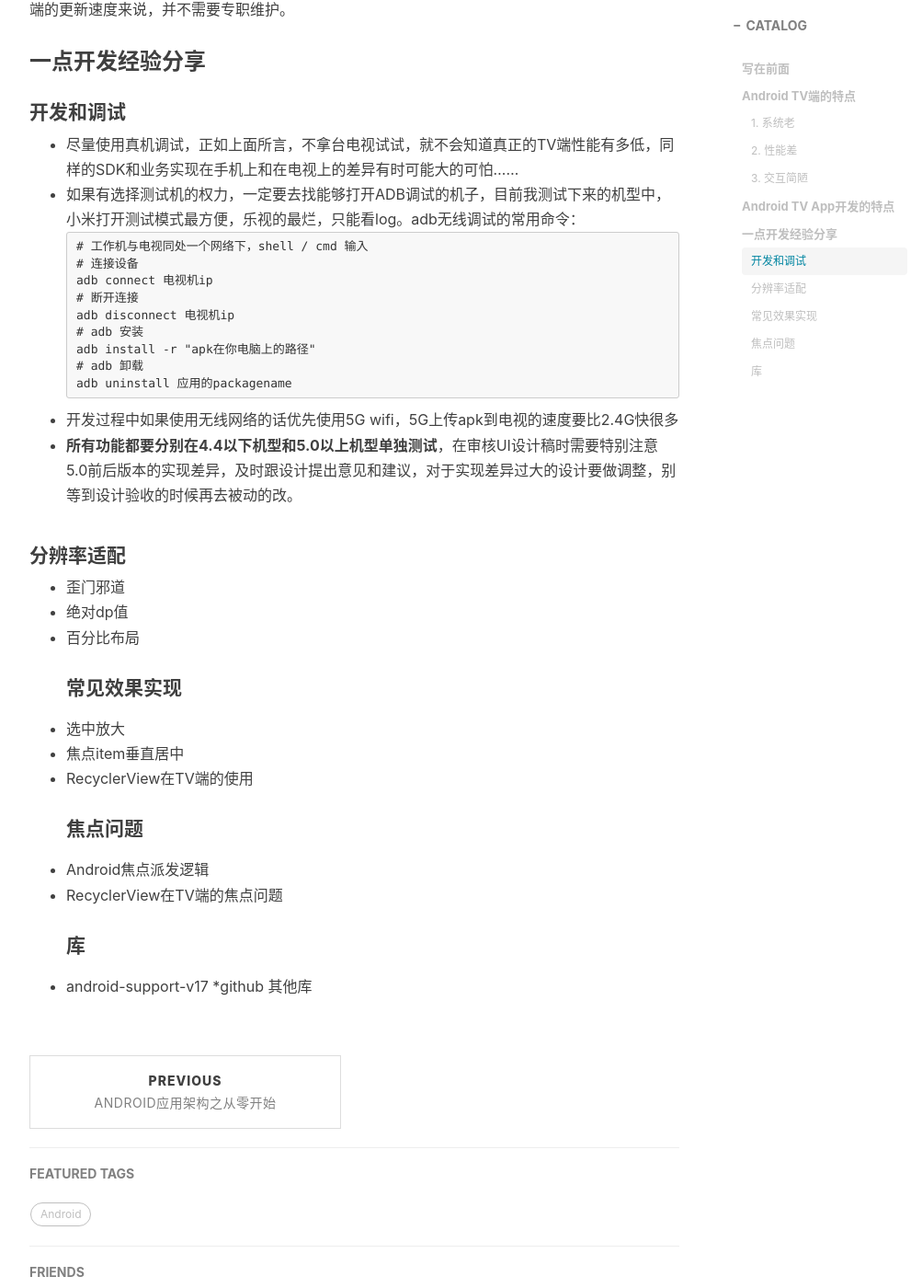
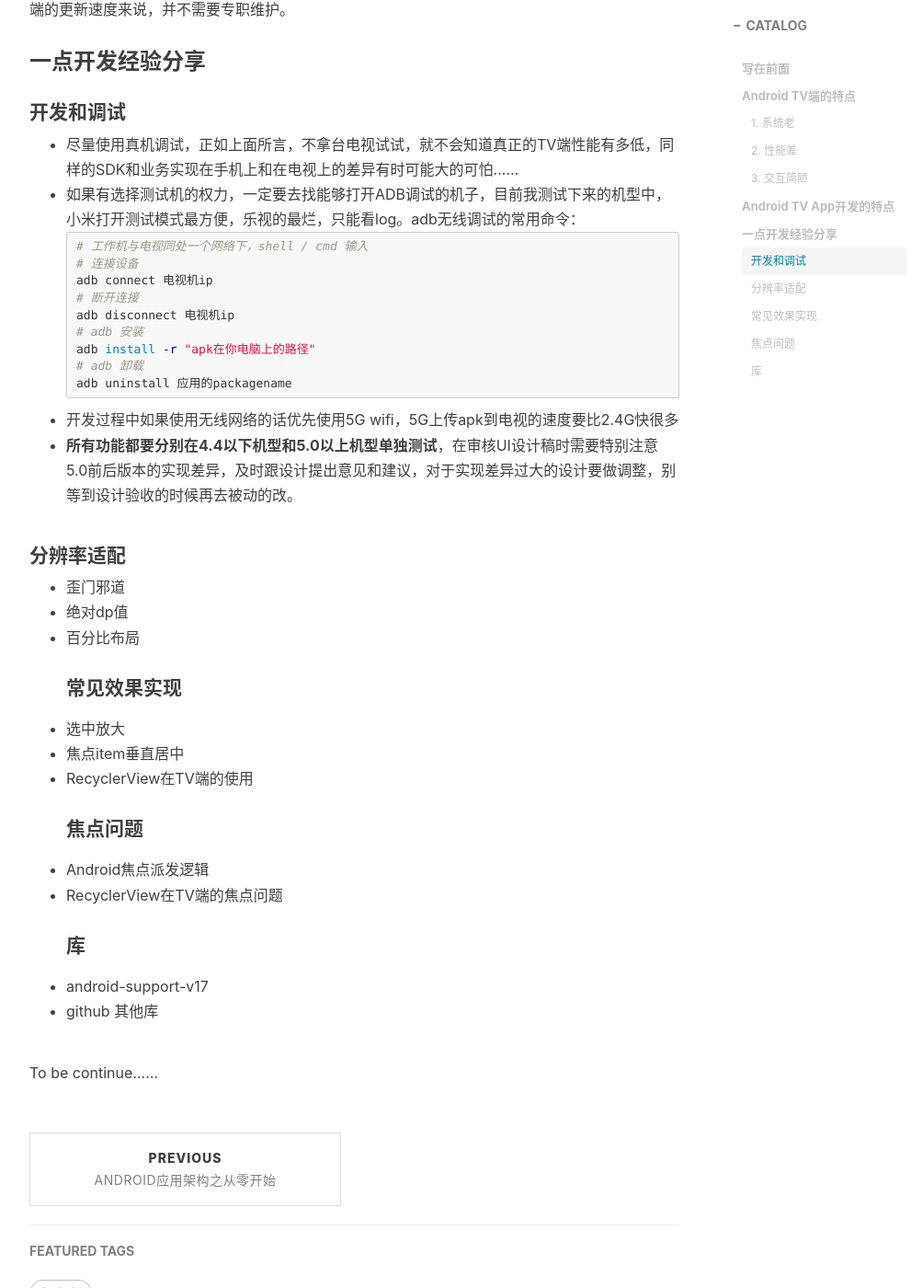
Before and after one commit to lx8421bcd/lx8421bcd.github.io, a Jekyll site: the page built from _posts/2018-12-06-AndroidTV端开发随笔.md, in a window 1280 px wide and 1400 px high, scrolled down 2100 px. Shown: the whole window at 92% size, without its empty margins (233-1236 px from the left). Built offline with Jekyll 4.4.1, drawn with Linux system fonts in a browser that asks for light colours; nearby versions of some CDN libraries; comment, search, counter and statistics services are not loaded.

Commit message:
update TBD mark

````diff
--- a/_posts/2018-12-06-AndroidTV端开发随笔.md
+++ b/_posts/2018-12-06-AndroidTV端开发随笔.md
@@ -49,7 +49,7 @@ __功能简单，输入较少，音视频为主，性能优化要求较高__
 #### 开发和调试
 * 尽量使用真机调试，正如上面所言，不拿台电视试试，就不会知道真正的TV端性能有多低，同样的SDK和业务实现在手机上和在电视上的差异有时可能大的可怕……
 * 如果有选择测试机的权力，一定要去找能够打开ADB调试的机子，目前我测试下来的机型中，小米打开测试模式最方便，乐视的最烂，只能看log。adb无线调试的常用命令：
-```
+```shell
 # 工作机与电视同处一个网络下，shell / cmd 输入
 # 连接设备
 adb connect 电视机ip
@@ -76,4 +76,7 @@ adb uninstall 应用的packagename
 * RecyclerView在TV端的焦点问题
 #### 库
 * android-support-v17
-*github 其他库
+* github 其他库
+
+
+To be continue......
````
Also changed, not shown: _posts/2016-04-23-Android屏幕适配个人经验.md (+2 -0 lines).
